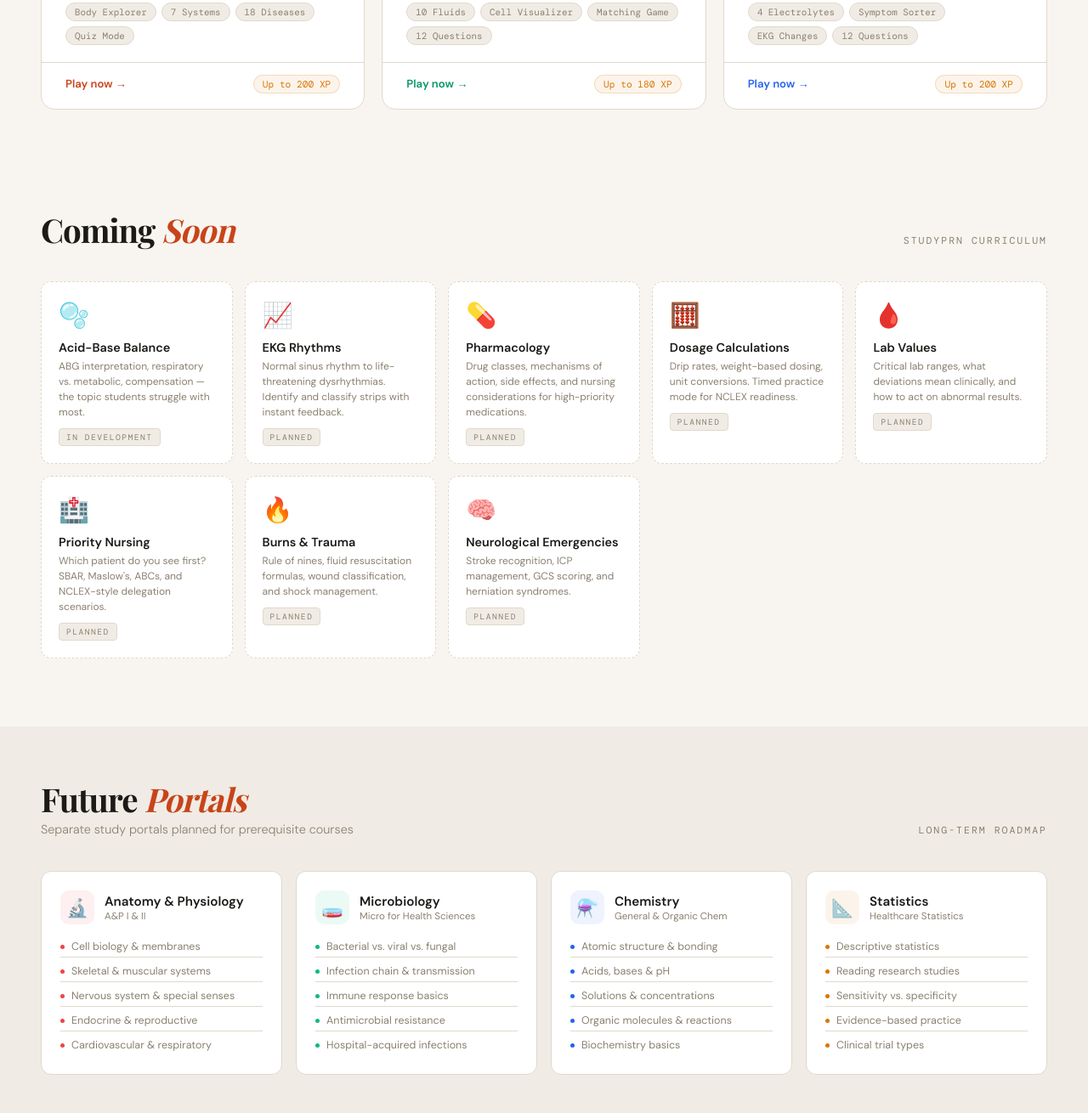
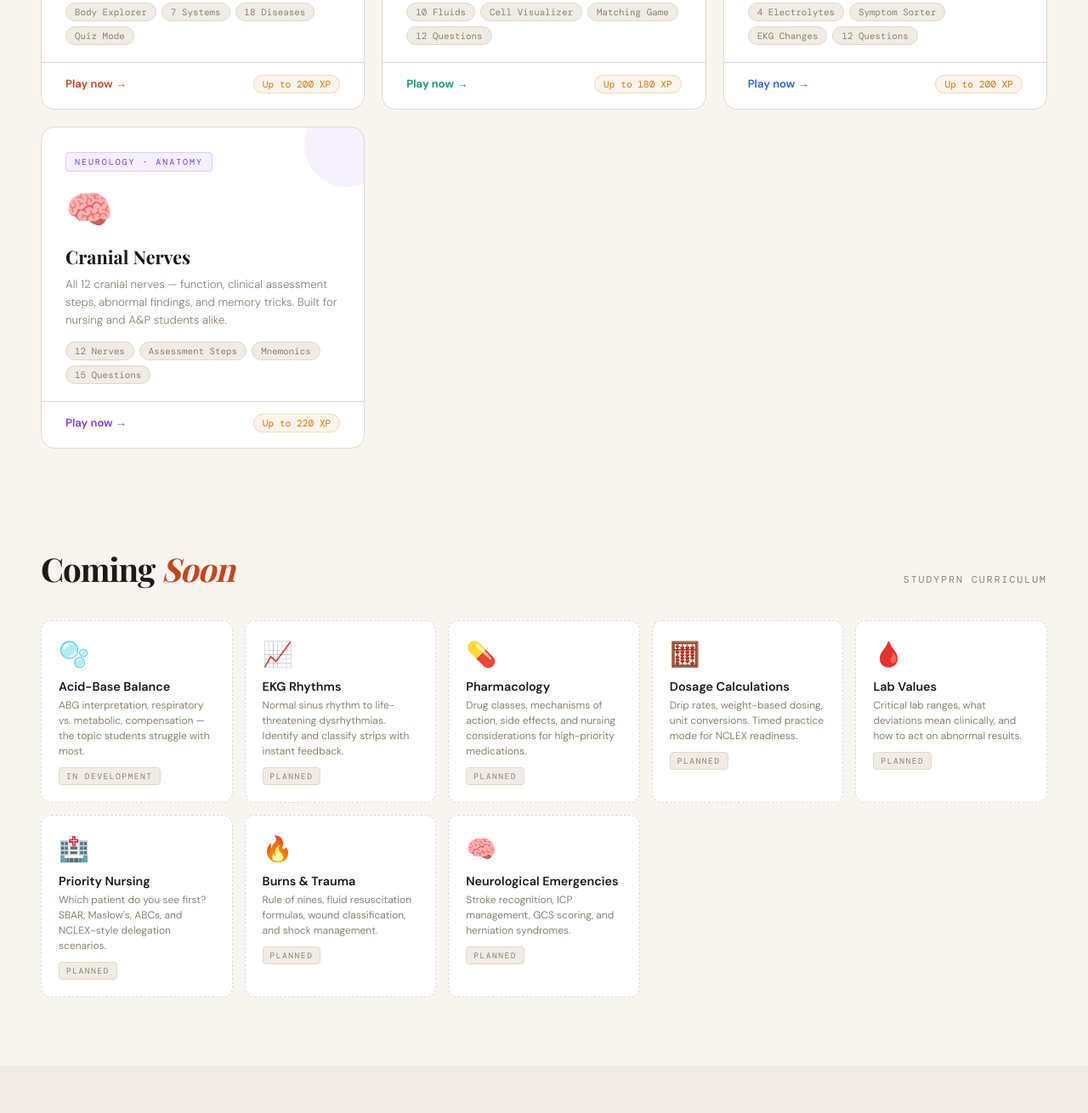
Before and after one commit to sesquibel/nursing_games, a plain HTML site: page index.html in a window 1280 px wide. Shown: the part 1261-2571 px from the top of the page at 85% size. Drawn offline with nearby package versions, Linux system fonts and the light colour scheme; a web font is replaced by a local one.

Commit message:
Update index with cranial nerve game

```diff
--- a/index.html
+++ b/index.html
@@ -490,6 +490,21 @@
         color: #2563eb;
       }
 
+      .card-cn {
+        --card-color: #7c3aed;
+      }
+      .card-cn .game-card-top::after {
+        background: #7c3aed;
+      }
+      .card-cn .card-tag {
+        background: rgba(124,58,237,0.08);
+        color: #7c3aed;
+        border: 1px solid rgba(124,58,237,0.2);
+      }
+      .card-cn .card-cta {
+        color: #7c3aed;
+      }
+
       /* ── COMING SOON CARDS ── */
       .coming-grid {
         display: grid;
@@ -906,6 +921,26 @@
             <div class="card-xp">Up to 200 XP</div>
           </div>
         </a>
+
+        <!-- GAME 4: CRANIAL NERVES -->
+        <a href="games/cranial_nerves.html" class="game-card card-cn fade-in">
+          <div class="game-card-top">
+            <div class="card-tag">Neurology · Anatomy</div>
+            <span class="card-icon">🧠</span>
+            <div class="card-title">Cranial Nerves</div>
+            <p class="card-desc">All 12 cranial nerves — function, clinical assessment steps, abnormal findings, and memory tricks. Built for nursing and A&P students alike.</p>
+            <div class="card-features">
+              <span class="feature-pill">12 Nerves</span>
+              <span class="feature-pill">Assessment Steps</span>
+              <span class="feature-pill">Mnemonics</span>
+              <span class="feature-pill">15 Questions</span>
+            </div>
+          </div>
+          <div class="game-card-bottom">
+            <div class="card-cta">Play now →</div>
+            <div class="card-xp">Up to 220 XP</div>
+          </div>
+        </a>
       </div>
     </section>
 
@@ -1106,38 +1141,6 @@
           </div>
         </div>
 
-        <div class="roadmap-course fade-in">
-          <div class="rc-header">
-            <div class="rc-icon" style="background: rgba(217, 119, 6, 0.08)">📐</div>
-            <div>
-              <div class="rc-name">Statistics</div>
-              <div class="rc-sub">Healthcare Statistics</div>
-            </div>
-          </div>
-          <div class="rc-topics">
-            <div class="rc-topic">
-              <div class="rc-dot" style="background: #d97706"></div>
-              Descriptive statistics
-            </div>
-            <div class="rc-topic">
-              <div class="rc-dot" style="background: #d97706"></div>
-              Reading research studies
-            </div>
-            <div class="rc-topic">
-              <div class="rc-dot" style="background: #d97706"></div>
-              Sensitivity vs. specificity
-            </div>
-            <div class="rc-topic">
-              <div class="rc-dot" style="background: #d97706"></div>
-              Evidence-based practice
-            </div>
-            <div class="rc-topic">
-              <div class="rc-dot" style="background: #d97706"></div>
-              Clinical trial types
-            </div>
-          </div>
-        </div>
-      </div>
     </section>
 
     <!-- ═══════════════════════════════════════════
```
